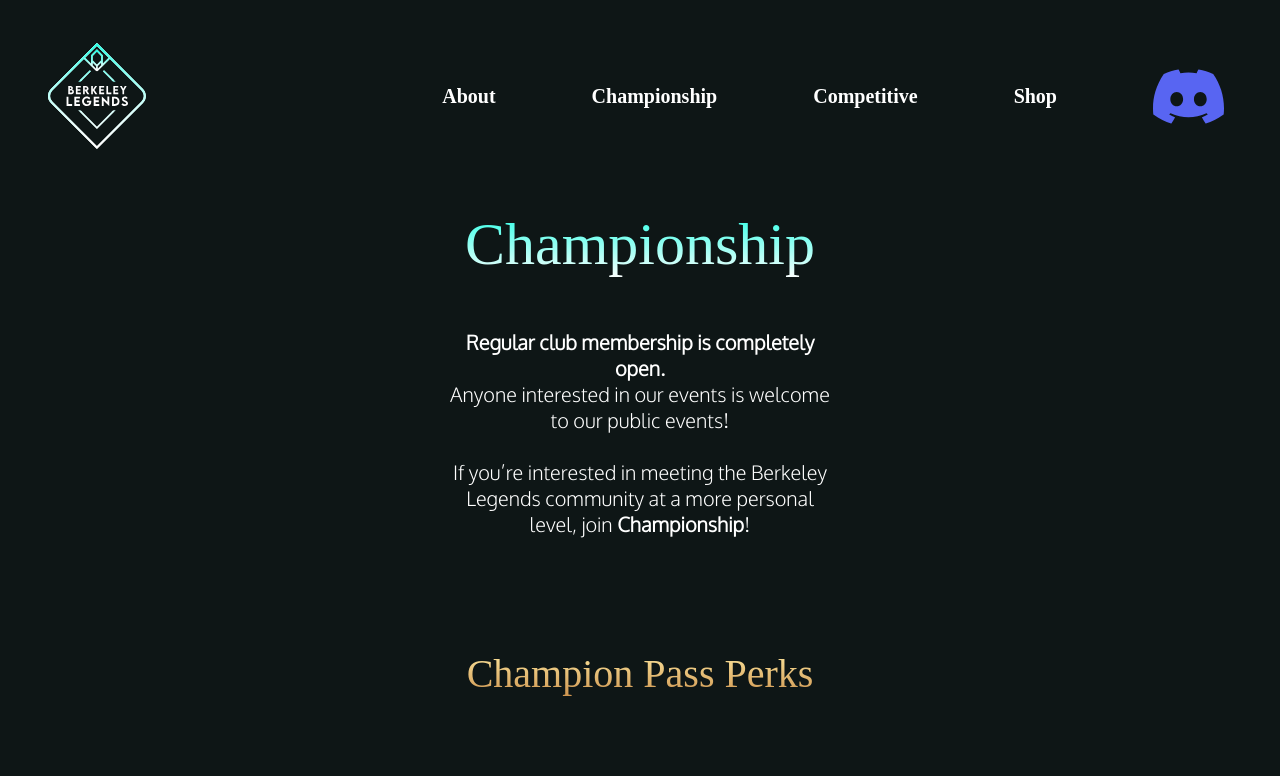
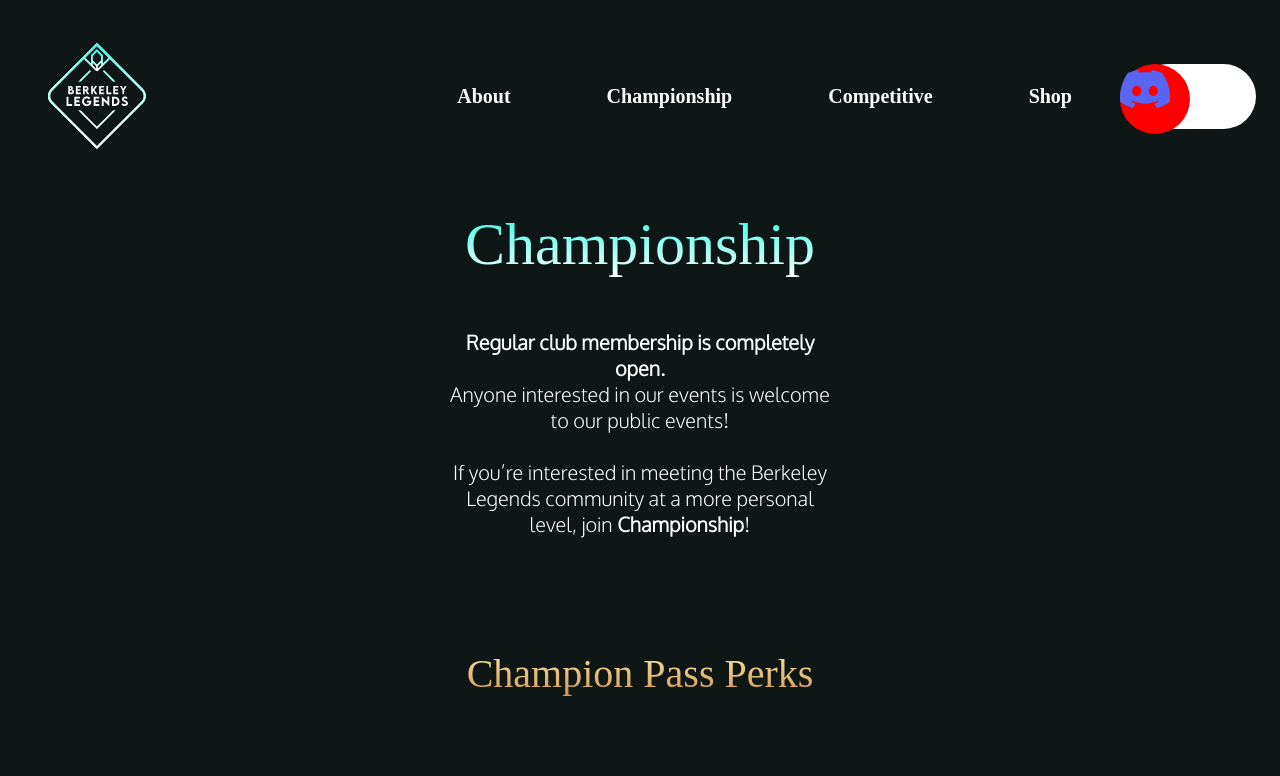
Before and after one commit to LegendsOfBerkeley/website-v2, a React (Create React App) app in the folder client/: page / in a window 1280 px wide. Shown: the top 776 px of the page. Built offline with nearby package versions, Linux system fonts and the light colour scheme.

Commit message:
discord button navbar change progress

```diff
--- a/client/src/App.js
+++ b/client/src/App.js
@@ -52,7 +52,7 @@ export function LegendsButton(props) {
     <div className="LegendsButton">
         <button className="btn btn-1">
         </button>
-      </div>
+    </div>
   )
 }
 
--- a/client/src/navbar/Nav.css
+++ b/client/src/navbar/Nav.css
@@ -32,27 +32,41 @@
     width: auto;
 }
 
-.button {
-    -webkit-appearance: button;
-    -webkit-writing-mode: horizontal-tb !important;
-    text-rendering: auto;
-    color: buttontext;
-    letter-spacing: normal;
-    word-spacing: normal;
-    text-transform: none;
-    text-indent: 0px;
-    text-shadow: none;
-    display: inline-block;
-    text-align: center;
-    align-items: flex-start;
-    cursor: default;
-    background-color: buttonface;
-    box-sizing: border-box;
-    margin: 0em;
-    font: 400 11px system-ui;
-    padding: 1px 7px 2px;
-    border-width: 1px;
-    border-style: solid;
-    border-color: rgb(216, 216, 216) rgb(209, 209, 209) rgb(186, 186, 186);
-    border-image: initial;
-  }
+.longCircle {
+    background: white;
+    width: 120px;
+    height: 65px;
+    border-radius: 100px;
+    margin: 0 1em;
+    position: relative;
+    z-index:0;
+}
+
+.rightButton {
+}
+
+.discord {
+    position:absolute;
+    z-index: 2;
+    width: 50px;
+    height: 50px;
+}
+
+.discord svg path{
+    fill: white;
+}
+
+.discordBG {
+    position: absolute;
+    z-index: 1;
+    background: red;
+    padding: 10px;
+    width: 50px;
+    height: 50px;
+    border-radius: 50%;
+}
+
+.centerDiscordLogo {
+    margin: 0 auto;
+    position: relative;
+}
--- a/client/src/navbar/Nav.js
+++ b/client/src/navbar/Nav.js
@@ -9,9 +9,15 @@ function NavItem(props) {
     );
 }
 
-function NavItemIcon(props) {
+function NavItemIcon() {
     return (
-        <img src = {props.icon} className="navbar-item"/> //maybe button class, i forgot which class we were going to use -Jared
+        <div className="rightButton">
+            <div className="centerDiscordLogo">
+                <img src={discord} className="discord"></img>
+                <div className="discordBG"></div>
+            </div>
+            <div className="longCircle"></div>
+        </div>
     )
 }
 
@@ -31,7 +37,7 @@ function Nav() {
             <NavItem name={"Championship"}></NavItem>
             <NavItem name={"Competitive"}></NavItem>
             <NavItem name={"Shop"}></NavItem>
-            <NavItemIcon icon={discord}></NavItemIcon>
+            <NavItemIcon></NavItemIcon>
         </div>
     </div>
     )
```
